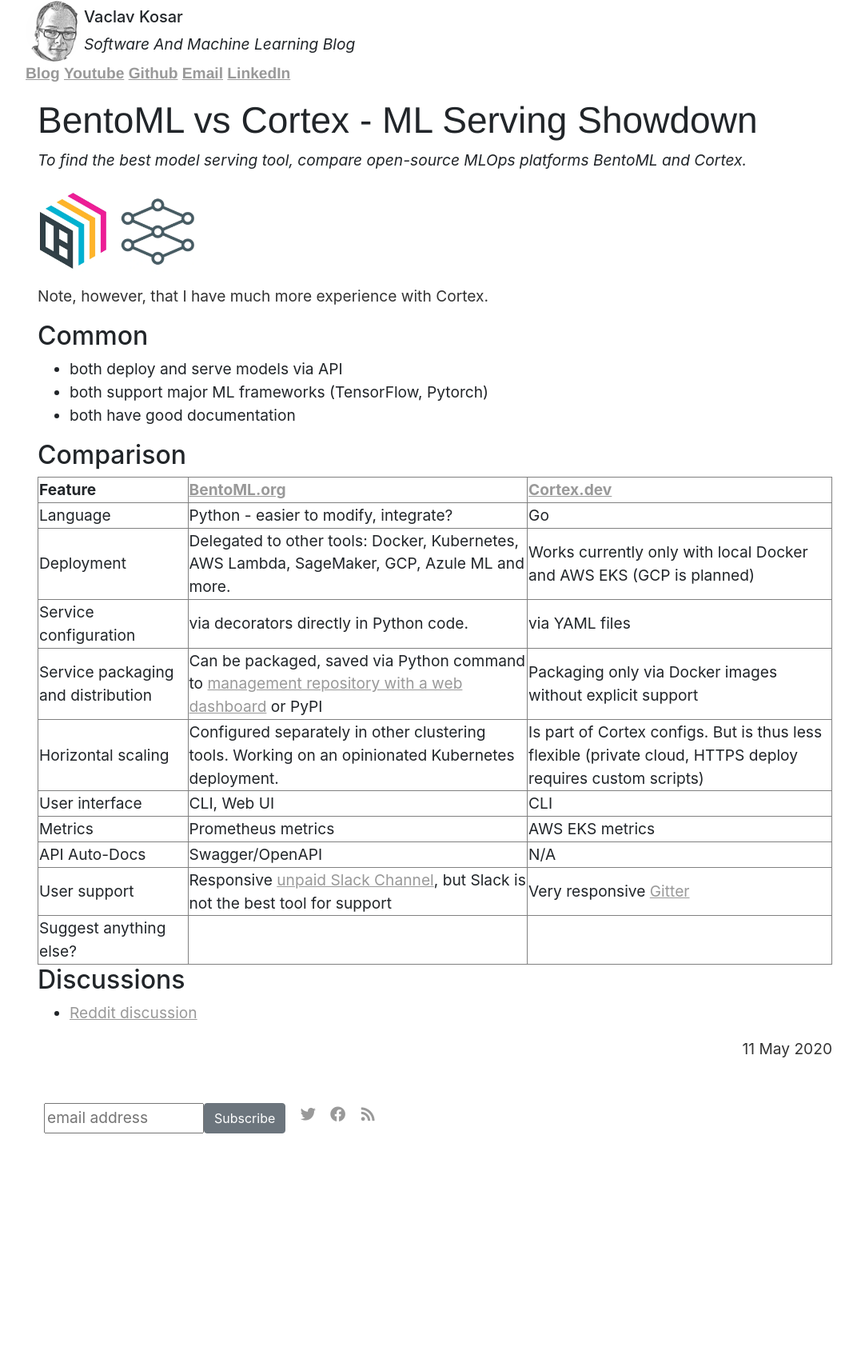
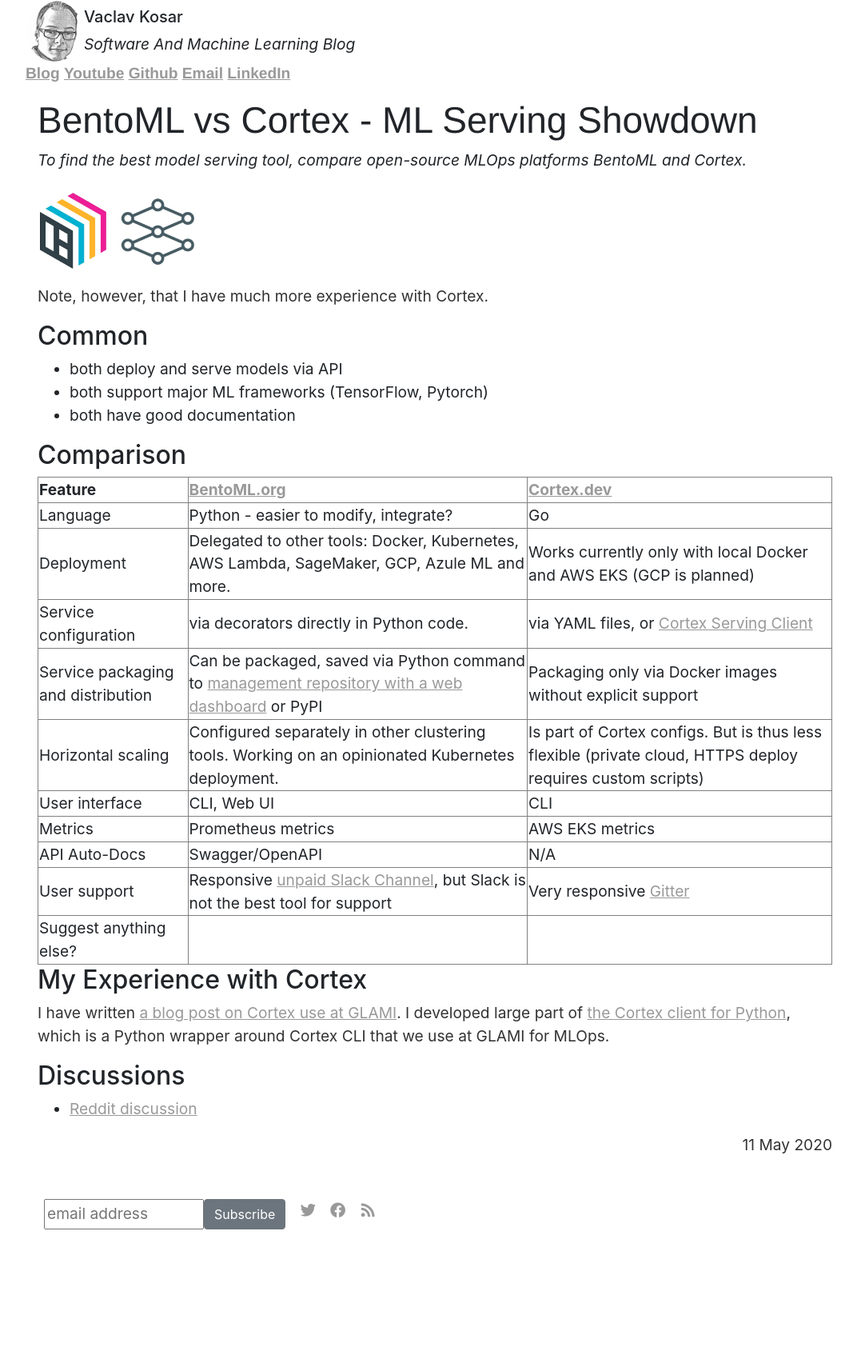
Before and after one commit to vackosar/vackosar.github.io, a Jekyll site: the page built from _posts/2020-05-11-BentoML-vs-Cortex.dev--ML-Serving-Showdown.md, in a window 1280 px wide. Shown: the whole page at 80% size, without its empty margins (96-1168 px from the left). Built offline with Jekyll 4.4.1, drawn with Linux system fonts in a browser that asks for light colours; nearby versions of some CDN libraries; library files that are not in the unit come from our copies; comment, search, counter and statistics services are not loaded; before the commit the page ends 1569 px from its top, so only the background shows below that.

Commit message:
cortex serving client links

```diff
--- a/_posts/2020-05-11-BentoML-vs-Cortex.dev--ML-Serving-Showdown.md
+++ b/_posts/2020-05-11-BentoML-vs-Cortex.dev--ML-Serving-Showdown.md
@@ -50,7 +50,7 @@
     <tr>
         <td>Service configuration</td>
         <td>via decorators directly in Python code.</td>
-        <td>via YAML files</td>
+        <td>via YAML files, or <a href="https://github.com/glami/cortex-serving-client">Cortex Serving Client</a></td>
     </tr>
     <tr>
         <td>Service packaging and distribution</td>
@@ -90,5 +90,10 @@
 </tbody>
 </table>
 
+## My Experience with Cortex
+
+I have written [a blog post on Cortex use at GLAMI](https://medium.com/@aiteamglami/serve-your-ml-models-in-aws-using-python-9908a4127a13).
+I developed large part of [the Cortex client for Python](https://github.com/glami/cortex-serving-client), which is a Python wrapper around Cortex CLI that we use at GLAMI for MLOps.
+
 ## Discussions
 - <a href="https://www.reddit.com/r/MachineLearning/comments/ghikdz/d_is_this_fair_bentoml_vs_cortex_comparison/">Reddit discussion</a>
```
